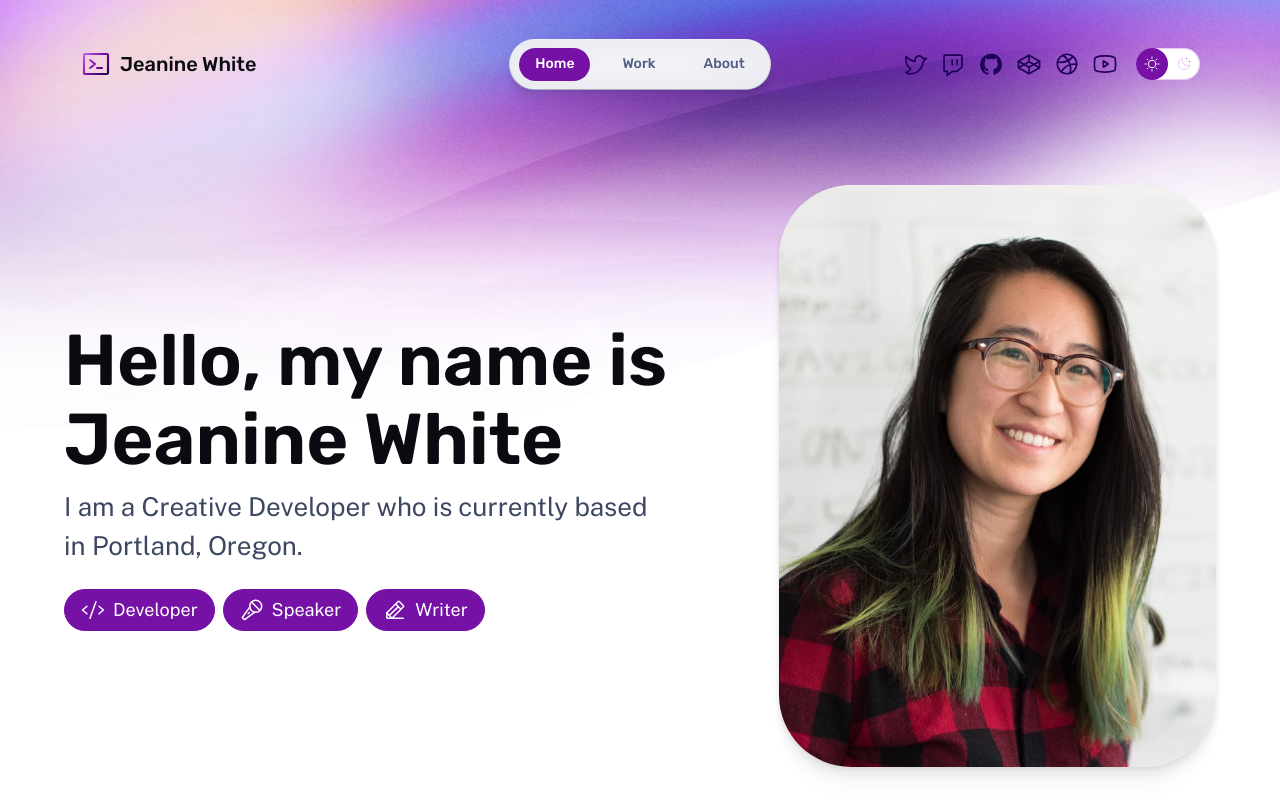
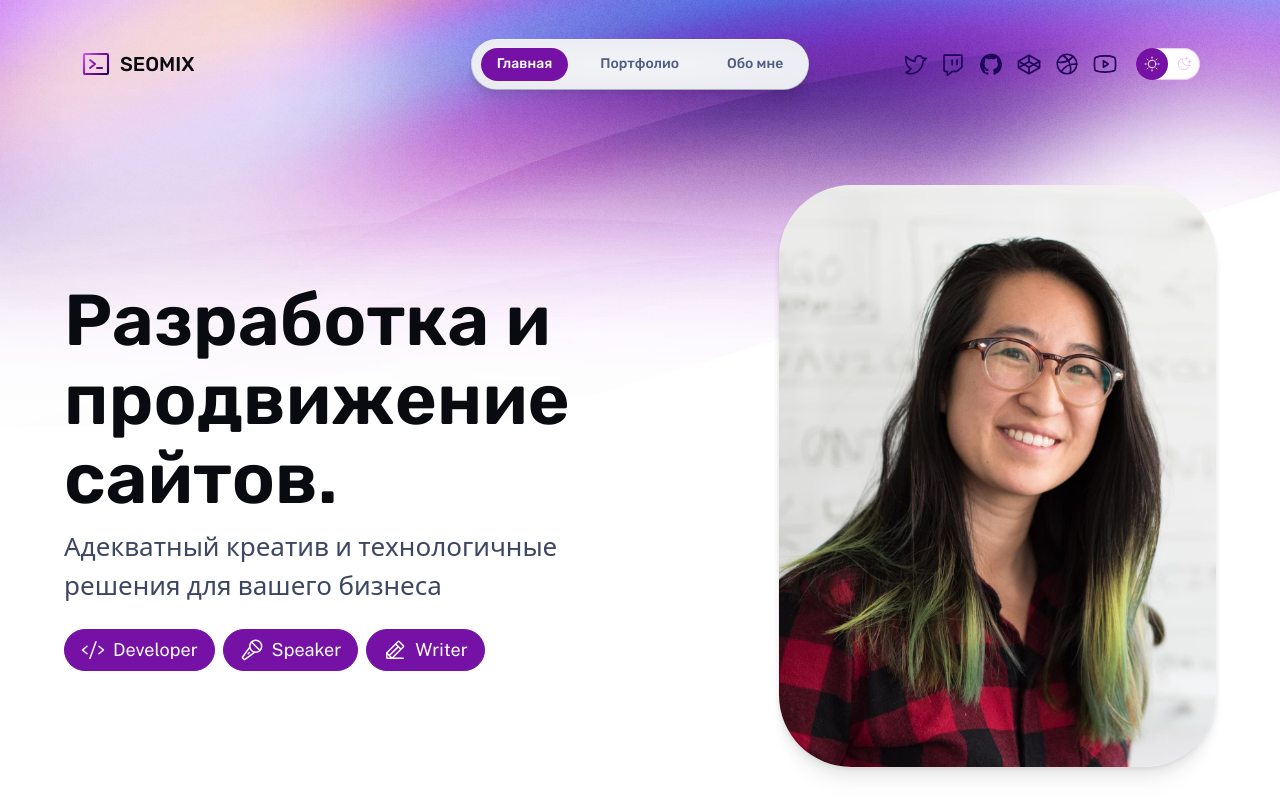
Before and after one commit to altwebga/seomix-astro, an Astro site: page / in a window 1280 px wide. Built offline with nearby package versions, Linux system fonts and the light colour scheme; Astro itself is replaced by a stand-in of ours.

Commit message:
one commit

```diff
--- a/src/components/MainHead.astro
+++ b/src/components/MainHead.astro
@@ -7,8 +7,8 @@ interface Props {
 }
 
 const {
-	title = 'Jeanine White: Personal Site',
-	description = 'The personal site of Jeanine White',
+	title = 'SEOMIX',
+	description = 'Разработка и продвижение сайтов в Горно-Алтайске',
 } = Astro.props;
 ---
 
--- a/src/components/Nav.astro
+++ b/src/components/Nav.astro
@@ -4,9 +4,9 @@ import ThemeToggle from './ThemeToggle.astro';
 
 /** Main menu items */
 const textLinks: { label: string; href: string }[] = [
-	{ label: 'Home', href: '/' },
-	{ label: 'Work', href: '/work/' },
-	{ label: 'About', href: '/about/' },
+	{ label: 'Главная', href: '/' },
+	{ label: 'Портфолио', href: '/work/' },
+	{ label: 'Обо мне', href: '/about/' },
 ];
 
 /** Icon links to social media — edit these with links to your profiles! */
@@ -24,7 +24,7 @@ const iconLinks: { label: string; href: string; icon: IconProps['icon'] }[] = [
 	<div class="menu-header">
 		<a href="/" class="site-title">
 			<Icon icon="terminal-window" color="var(--accent-regular)" size="1.6em" gradient />
-			Jeanine White
+			SEOMIX
 		</a>
 		<menu-button>
 			<template>
--- a/src/pages/index.astro
+++ b/src/pages/index.astro
@@ -30,8 +30,8 @@ const projects = (await getCollection('work'))
 		<div class="wrapper stack gap-8 lg:gap-20">
 			<header class="hero">
 				<Hero
-					title="Hello, my name is Jeanine White"
-					tagline="I am a Creative Developer who is currently based in Portland, Oregon."
+					title="Разработка и продвижение сайтов."
+					tagline="Адекватный креатив и технологичные решения для вашего бизнеса"
 					align="start"
 				>
 					<div class="roles">
```
